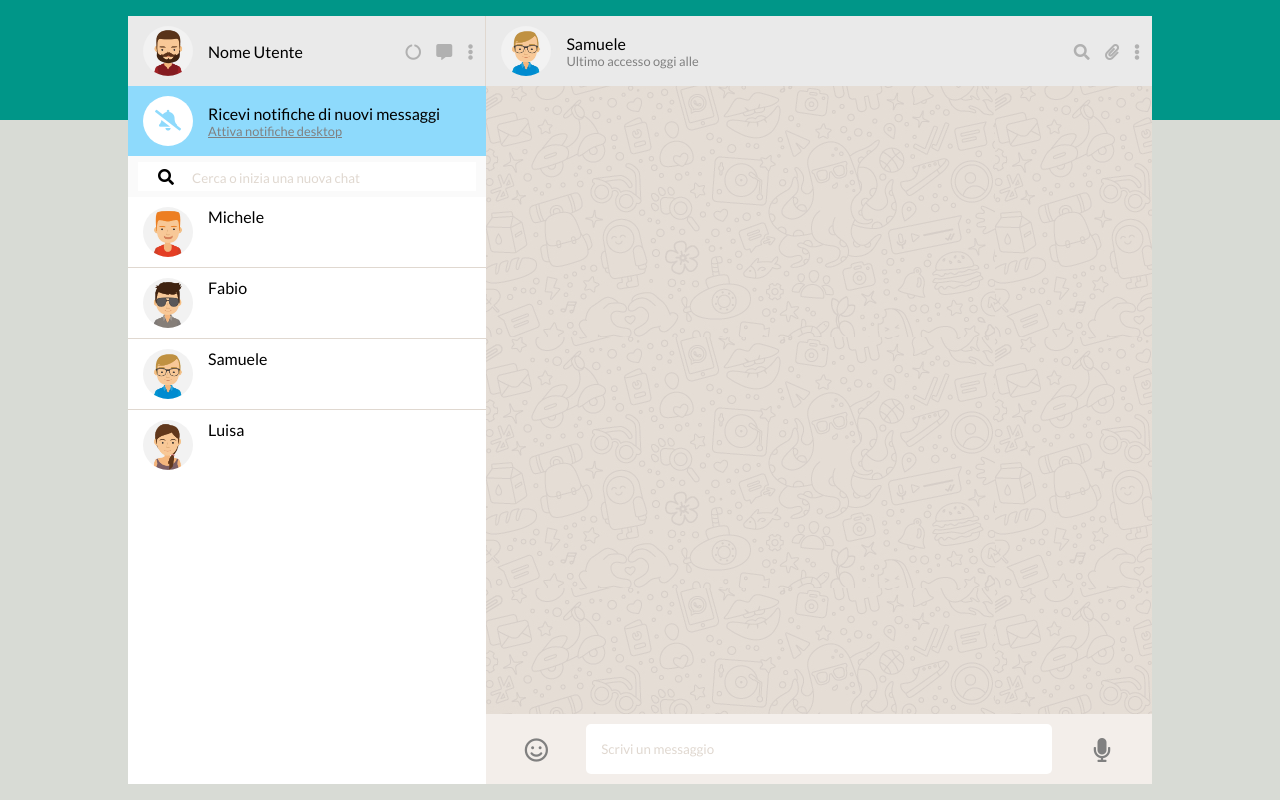
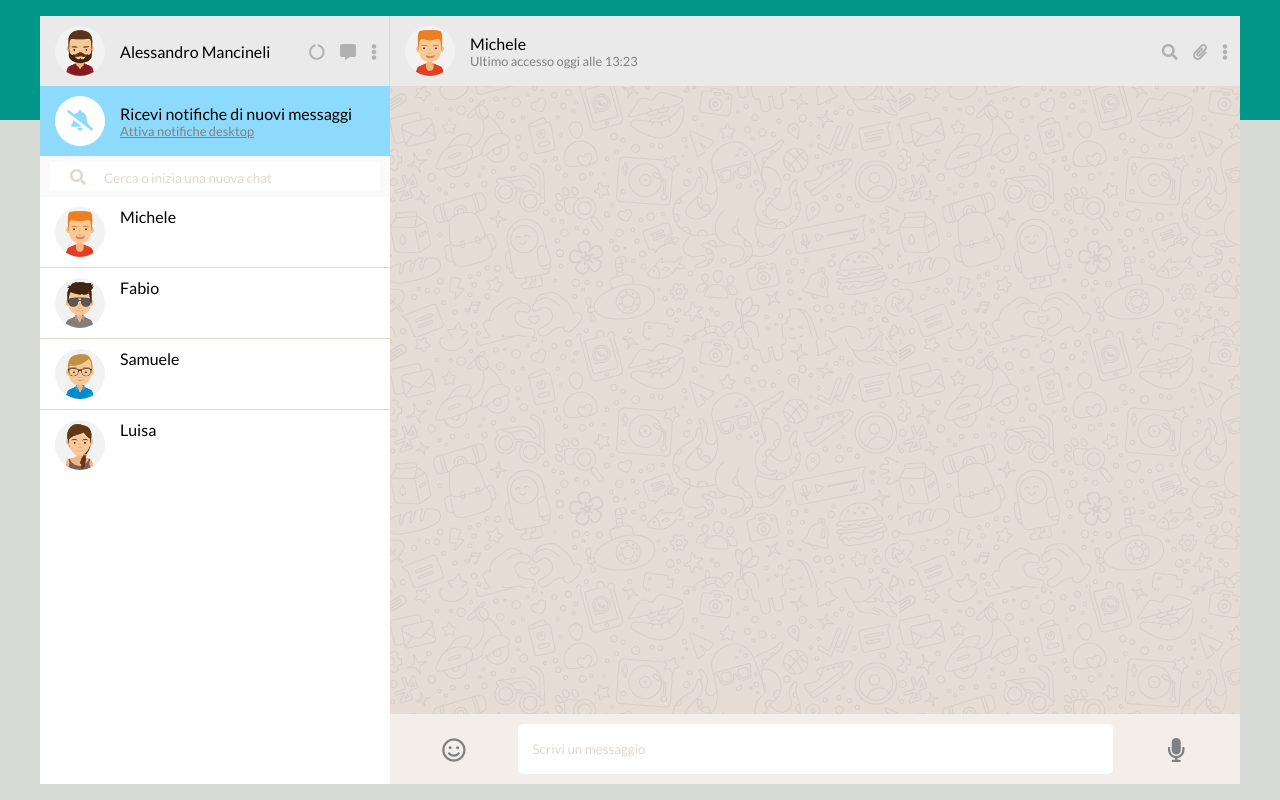
Before and after one commit to AleMancio89/vue-boolzapp, a plain HTML site: page index.html in a window 1280 px wide. Drawn offline with nearby package versions, Linux system fonts and the light colour scheme.

Commit message:
Html done

```diff
--- a/css/style.css
+++ b/css/style.css
@@ -17,8 +17,7 @@ body{
 }
 
 .container{
-  min-width: 900px;
-  width: 80vw;
+  flex: 0 1 1200px;
 }
 
 .container .col{
@@ -29,20 +28,14 @@ body{
   width: 100%;
 }
 
-.active{
-  background-color: green;
-}
-
-
 /* Column Menu */
 
-#menu{
-  width: 35%;
+#sidebar{
   background-color: white;
+  flex: 0 0 350px;
 }
 
 .rowUser{
-  height: 70px;
   justify-content: space-between;
   align-items: center;
   background-color: #eaeaea;
@@ -51,7 +44,6 @@ body{
 
 .user{
   align-items: center;
-  height: 70px;
 }
 
 img{
@@ -88,7 +80,6 @@ img{
   padding: 0 15px;
 }
 
-
 #inputFilter {
   outline: none;
   border: none;
@@ -114,13 +105,19 @@ img{
 }
 
 .rowContacts{
-  overflow-y: scroll;
+  overflow-y: auto;
 }
 
 .rowContacts ul li{
   list-style-type: none;
   background-color: white;
   border-bottom: 1px solid #E0D8D0;
+}
+
+.rowContacts ul li:hover{
+  background-color: #eaeaea;
+  cursor: pointer;
+  opacity: 0.9
 }
 
 .rowContacts ul li:last-of-type{
@@ -131,14 +128,19 @@ img{
  margin-top: 10px;
 }
 
+.active{
+  background-color: green;
+}
+
 /* Column Chat */
 
 #chat{
-  width: 65%;
+  /* width: 65%;
+  flex-shrink: 0; */
+  flex: 1 1 850px;
 }
 
 .rowDetails{
-  height: 70px;
   background-color: #eaeaea;
   justify-content: space-between;
   align-items: center;
@@ -152,7 +154,7 @@ img{
 .rowMainChat{
   height: calc(100% - 140px);
   background: url('../img/mine.jpg');
-  overflow-y: scroll;
+  overflow-y: auto;
 }
 
 .rowInputText{
@@ -182,6 +184,6 @@ img{
  border-radius: 5px;
 }
 
-::placeholder{
+::placeholder, .input > span{
   color: #E0D8D0;
 }
--- a/index.html
+++ b/index.html
@@ -2,7 +2,8 @@
 <html lang="en" dir="ltr">
   <head>
     <meta charset="utf-8">
-    <title>Boolzap</title>
+    <title>Boolzapp</title>
+    <meta name="viewport" content="width=device-width, initial-scale=1">
     <link rel="preconnect" href="https://fonts.gstatic.com">
     <link href="https://fonts.googleapis.com/css2?family=Lato&display=swap" rel="stylesheet">
     <link rel="stylesheet" href="https://cdnjs.cloudflare.com/ajax/libs/font-awesome/5.15.1/css/all.min.css" integrity="sha512-+4zCK9k+qNFUR5X+cKL9EIR+ZOhtIloNl9GIKS57V1MyNsYpYcUrUeQc9vNfzsWfV28IaLL3i96P9sdNyeRssA==" crossorigin="anonymous" />
@@ -11,11 +12,13 @@
   </head>
   <body class="d-flex">
     <div id="root" class="container d-flex">
-      <div id="menu" class="col d-flex">
+      <!-- Sidebar with different element -->
+      <div id="sidebar" class="col d-flex">
+        <!-- Username and list icons menu -->
         <div class="rowUser d-flex">
           <div class="user d-flex">
-            <img src="img/avatar_io.jpg" alt="">
-            <span>Nome Utente</span>
+            <img :src="loggedUser.imgSrc" alt="">
+            <span>{{ loggedUser.name }}</span>
           </div>
           <ul class="nav-link">
             <li><span><i class="fas fa-circle-notch"></span></i></li>
@@ -23,6 +26,7 @@
             <li><span><i class="fas fa-ellipsis-v"></span></i></li>
           </ul>
         </div>
+        <!-- Notifications active/deactive -->
         <div class="rowNotifications d-flex">
           <div class="circle d-flex"><i class="fas fa-bell-slash"></i></div>
           <div class="strings d-flex">
@@ -30,12 +34,14 @@
             <a href="#"><p>Attiva notifiche desktop</p></a>
           </div>
         </div>
+        <!-- Filter search -->
         <div class="rowFilter">
           <div class="input">
             <span><i class="fas fa-search"></i></span>
             <input id="inputFilter" type="text" placeholder="Cerca o inizia una nuova chat" value="">
           </div>
         </div>
+        <!-- Contact list -->
         <div class="rowContacts">
           <ul>
             <li @click="active(cIndex)" v-for="(contact, cIndex) in contacts" class="d-flex">
@@ -45,13 +51,15 @@
           </ul>
         </div>
       </div>
+      <!-- Principal chat section -->
       <div id="chat" class="col d-flex">
+        <!-- Active contact and list icon menu -->
         <div class="rowDetails d-flex">
           <div class="contactInfo d-flex">
-            <img src="img/avatar_3.jpg" alt="">
+            <img :src="contacts[activeContactIndex].imgSrc" alt="">
             <div class="info d-flex">
-              <p>Samuele</p>
-              <span>Ultimo accesso oggi alle</span>
+              <p>{{ contacts[activeContactIndex].name }}</p>
+              <span>Ultimo accesso oggi alle {{ contacts[activeContactIndex].lastSeen }}</span>
             </div>
           </div>
           <ul>
@@ -60,9 +68,11 @@
             <li><span><i class="fas fa-ellipsis-v"></i></span></li>
           </ul>
         </div>
+        <!-- Main chat window -->
         <div class="rowMainChat">
 
         </div>
+        <!-- Input message, emoticons and voice messages -->
         <div class="rowInputText d-flex">
           <div class="emoticon d-flex">
             <span><i class="far fa-smile"></i></span>
--- a/js/main.js
+++ b/js/main.js
@@ -1,37 +1,37 @@
 const app = new Vue({
   el : "#root",
   data: {
+    loggedUser: {
+      name: "Alessandro Mancineli",
+      imgSrc: "img/avatar_io.jpg"
+    },
     contacts: [
       {
         name: "Michele",
         imgSrc: "img/avatar_1.jpg",
-        isActive: false,
-        lastSeen:''
+        lastSeen:'13:23'
       },
       {
         name: "Fabio",
         imgSrc: "img/avatar_2.jpg",
-        isActive: false,
-        lastSeen:''
+        lastSeen:'16:46'
       },
       {
         name: "Samuele",
         imgSrc: "img/avatar_3.jpg",
-        isActive: false,
-        lastSeen:''
+        lastSeen:'8:40'
       },
       {
         name: "Luisa",
         imgSrc: "img/avatar_8.jpg",
-        isActive: false,
-        lastSeen:''
+        lastSeen:'15:15'
       },
-    ]
+    ],
+    activeContactIndex: 0
   },
   methods: {
     active: function(actIndex) {
-      this.contacts[actIndex].isActive = !(this.contacts[actIndex].isActive)
+      this.activeContactIndex = [actIndex];
     }
   }
-
 });
```
